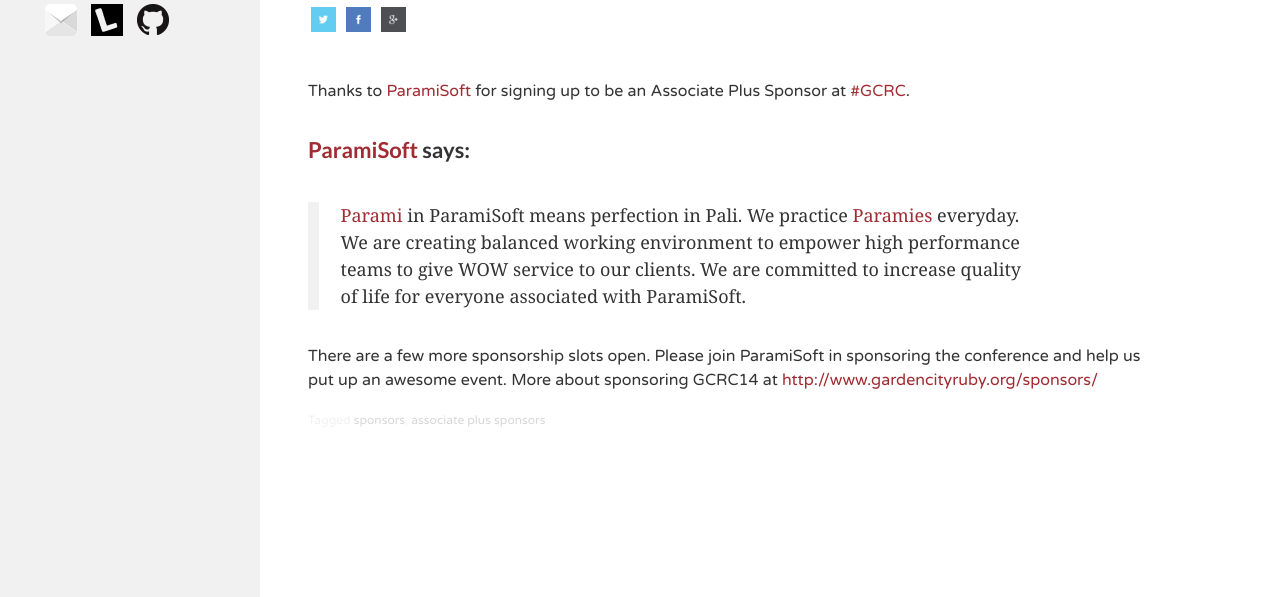
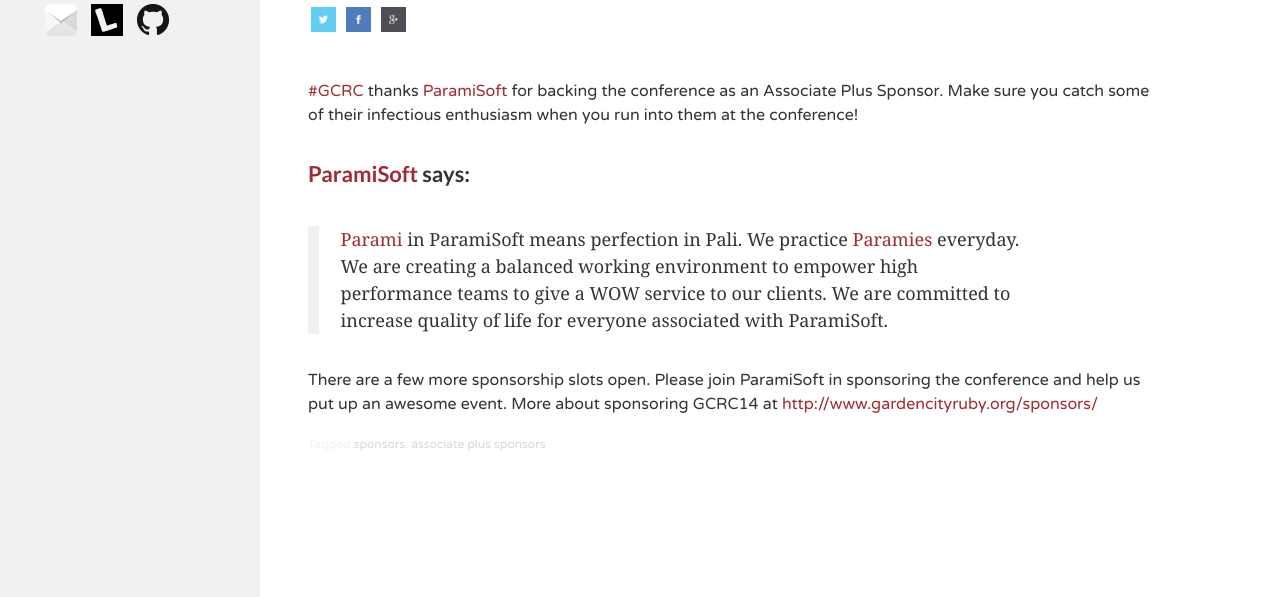
Before and after one commit to GardenCityRuby/GCRC2014, a Jekyll site: the page built from _posts/2013-11-18-announcing-associate-plus-sponsor-paramisoft.md, in a window 1280 px wide and 1047 px high. Shown: the part 450-1047 px from the top of the window. Built offline with Jekyll 4.4.1, drawn with Linux system fonts in a browser that asks for light colours; nearby versions of some CDN libraries; comment, search, counter and statistics services are not loaded.

Commit message:
ParamiSoft blogpost updated with wording change.

```diff
--- a/_posts/2013-11-18-announcing-associate-plus-sponsor-paramisoft.md
+++ b/_posts/2013-11-18-announcing-associate-plus-sponsor-paramisoft.md
@@ -8,7 +8,7 @@
 comments: true
 sponsor_name: ParamiSoft
 sponsor_url: http://paramisoft.com/
-sponsor_quote: <a href="http://en.wikipedia.org/wiki/Pāramitā">Parami</a> in ParamiSoft means perfection in Pali. We practice <a href="http://en.wikipedia.org/wiki/Pāramitā">Paramies</a> everyday. We are creating balanced working environment to empower high performance teams to give WOW service to our clients. We are committed to increase quality of life for everyone associated with ParamiSoft.
+sponsor_quote: <a href="http://en.wikipedia.org/wiki/Pāramitā">Parami</a> in ParamiSoft means perfection in Pali.  We practice <a href="http://en.wikipedia.org/wiki/Pāramitā">Paramies</a> everyday.  We are creating a balanced working environment to empower high performance teams to give a WOW service to our clients. We are committed to increase quality of life for everyone associated with ParamiSoft.
 ---
 
-Thanks to <a href="//paramisoft.com/" target="_blank">ParamiSoft</a> for signing up to be an Associate Plus Sponsor at <a href="https://twitter.com/search?q=%23gcrc14">#GCRC</a>.
+<a href="https://twitter.com/search?q=%23gcrc14">#GCRC</a> thanks <a href="//paramisoft.com/" target="_blank">ParamiSoft</a> for backing the conference as an Associate Plus Sponsor.  Make sure you catch some of their infectious enthusiasm when you run into them at the conference!
```
